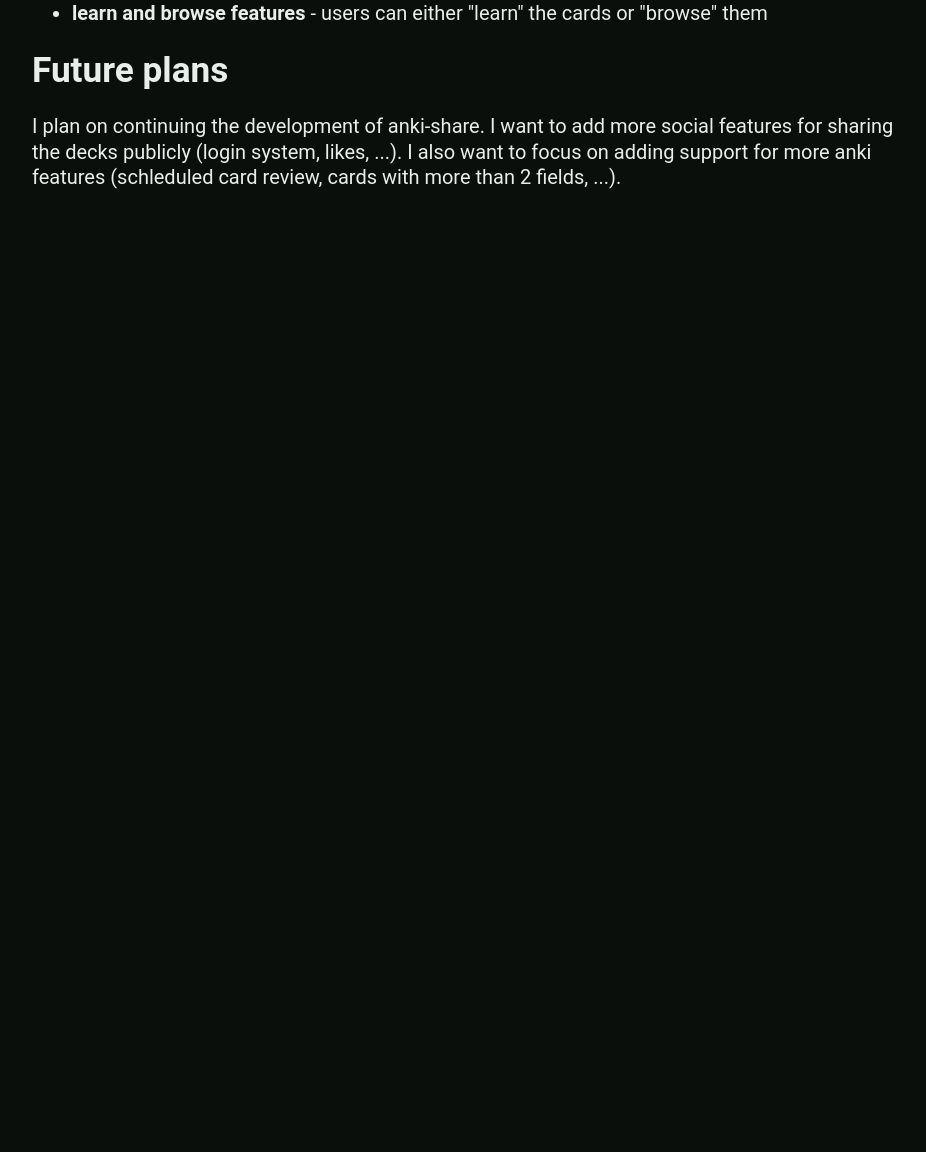
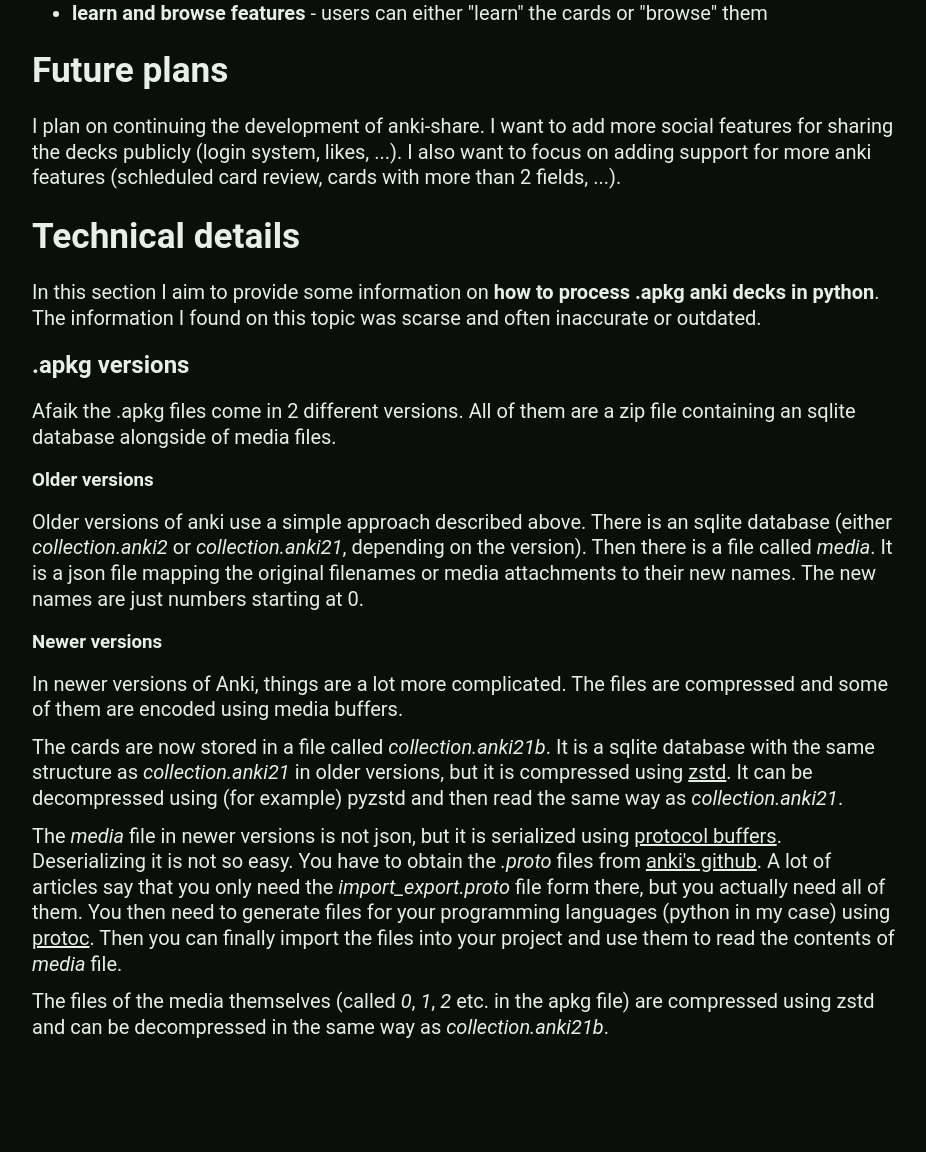
Before and after one commit to cenekp74/portfolio-website, a Flask app: page /projects/anki-share in a window 1280 px wide. Shown: the part 782-1934 px from the top of the page, without its empty margins (176-1102 px from the left). Before the commit the page ends 971 px from the top, so only its background shows below. Run offline with Flask 3, Linux system fonts and the light colour scheme; some libraries are stand-ins or nearby versions.

Commit message:
added more technical details about apkg files

```diff
--- a/app/templates/projects/anki-share.html
+++ b/app/templates/projects/anki-share.html
@@ -54,6 +54,43 @@
                 I plan on continuing the development of anki-share. I want to add more social features for sharing the decks publicly (login system,
                 likes, ...). I also want to focus on adding support for more anki features (schleduled card review, cards with more than 2 fields, ...).
             </p>
+        <h1>Technical details</h1>
+            <p>
+                In this section I aim to provide some information on <b>how to process .apkg anki decks in python</b>. The information I found on this topic
+                was scarse and often inaccurate or outdated.
+            </p>
+            <h2>.apkg versions</h2>
+                <p>
+                    Afaik the .apkg files come in 2 different versions. All of them are a zip file containing an sqlite database alongside of media files.
+                </p>
+            <h3>Older versions</h3>
+                <p>
+                    Older versions of anki use a simple approach described above. There is an sqlite database (either <i>collection.anki2</i> or <i>collection.anki21</i>,
+                    depending on the version). Then there is a file called <i>media</i>. It is a json file mapping the original filenames or media attachments to
+                    their new names. The new names are just numbers starting at 0.
+                </p>
+            <h3>Newer versions</h3>
+                <p>
+                    In newer versions of Anki, things are a lot more complicated. The files are compressed and some of them are encoded
+                    using media buffers.
+                </p>
+                <p>
+                    The cards are now stored in a file called <i>collection.anki21b</i>. It is a sqlite database with the same structure as <i>collection.anki21</i>
+                    in older versions, but it is compressed using <a target="_blank" href="https://github.com/facebook/zstd">zstd</a>.
+                    It can be decompressed using (for example) pyzstd and then read the same way as <i>collection.anki21</i>.
+                </p>
+                <p>
+                    The <i>media</i> file in newer versions is not json, but it is serialized using <a target="_blank" href="https://protobuf.dev/">protocol buffers</a>.
+                    Deserializing it is not so easy. You have to obtain the <i>.proto</i> files from
+                    <a target="_blank" href="https://github.com/ankitects/anki/tree/main/proto/anki">anki's github</a>. A lot of articles say that you only need the
+                    <i>import_export.proto</i> file form there, but you actually need all of them. You then need to generate files for your programming languages
+                    (python in my case) using <a target="_blank" href="https://grpc.io/docs/protoc-installation/">protoc</a>. Then you can finally import the files
+                    into your project and use them to read the contents of <i>media</i> file.
+                </p>
+                <p>
+                    The files of the media themselves (called <i>0</i>, <i>1</i>, <i>2</i> etc. in the apkg file) are compressed using zstd and can be decompressed in the
+                    same way as <i>collection.anki21b</i>.
+                </p>
     </div>
 
 {% endblock %}
```
Lines whose indentation alone changed are shown as unchanged.
